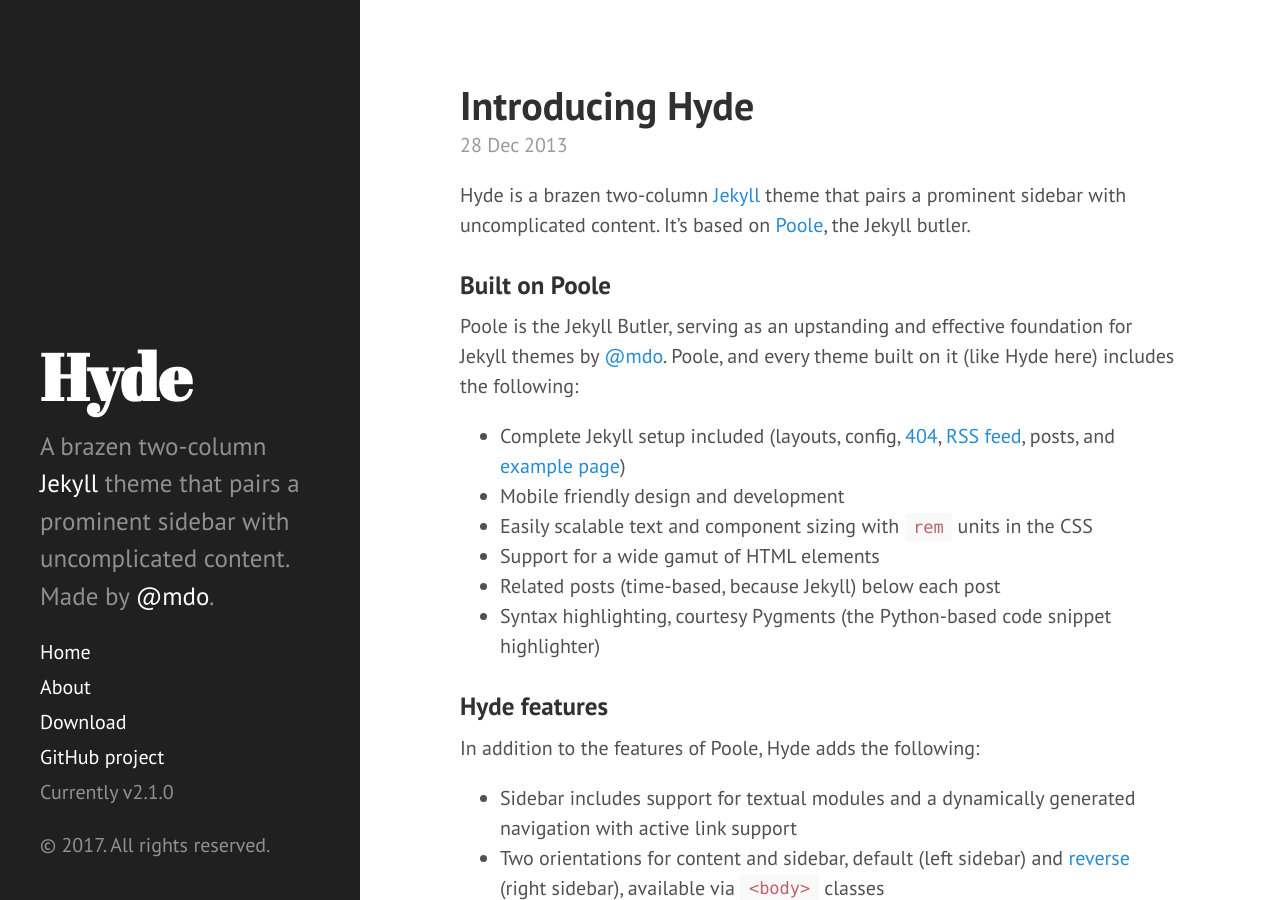
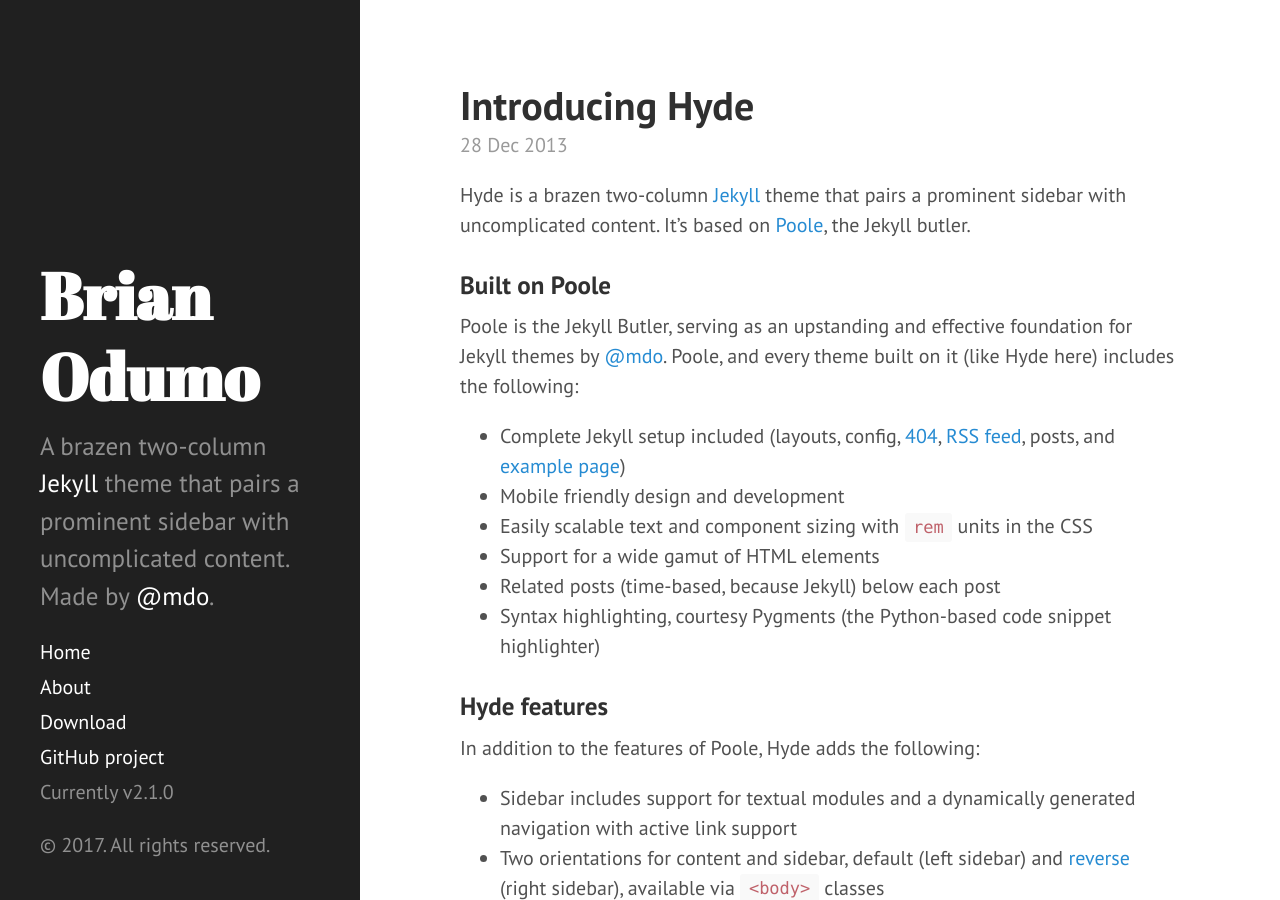
Before and after one commit to brianod/brianod.github.io, a Jekyll site: the page built from index.html, in a window 1280 px wide and 900 px high. Built offline with Jekyll 4.4.1, drawn with Linux system fonts in a browser that asks for light colours; the list of posts is cut into pages by our own code.

Commit message:
Add name

```diff
--- a/_config.yml
+++ b/_config.yml
@@ -5,7 +5,7 @@
 permalink:        pretty
 
 # Setup
-title:            Hyde
+title:            Brian Odumo
 tagline:          'A Jekyll theme'
 description:      'A brazen two-column <a href="http://jekyllrb.com" target="_blank">Jekyll</a> theme that pairs a prominent sidebar with uncomplicated content. Made by <a href="https://twitter.com/mdo" target="_blank">@mdo</a>.'
 url:              http://hyde.getpoole.com
```
